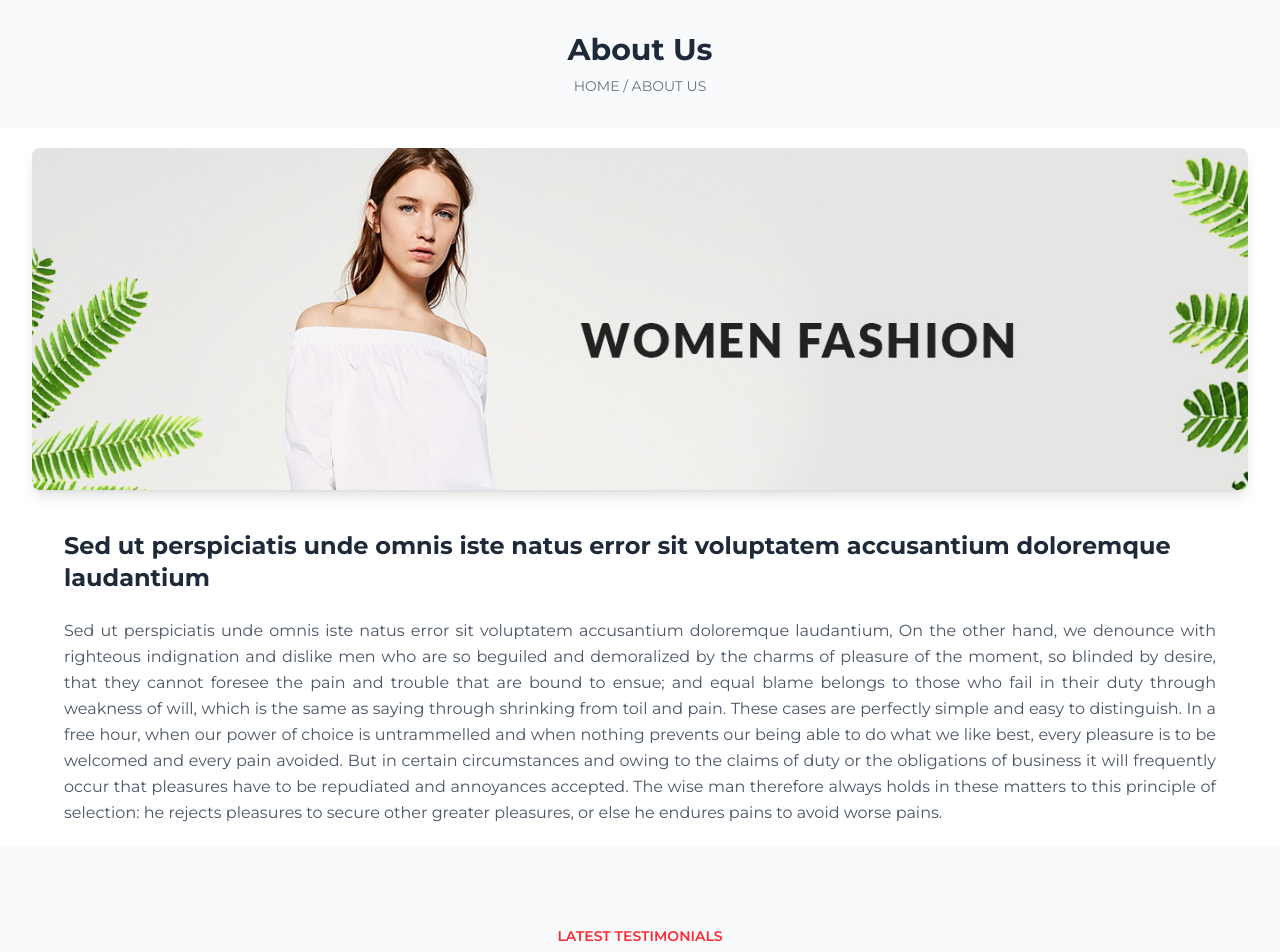
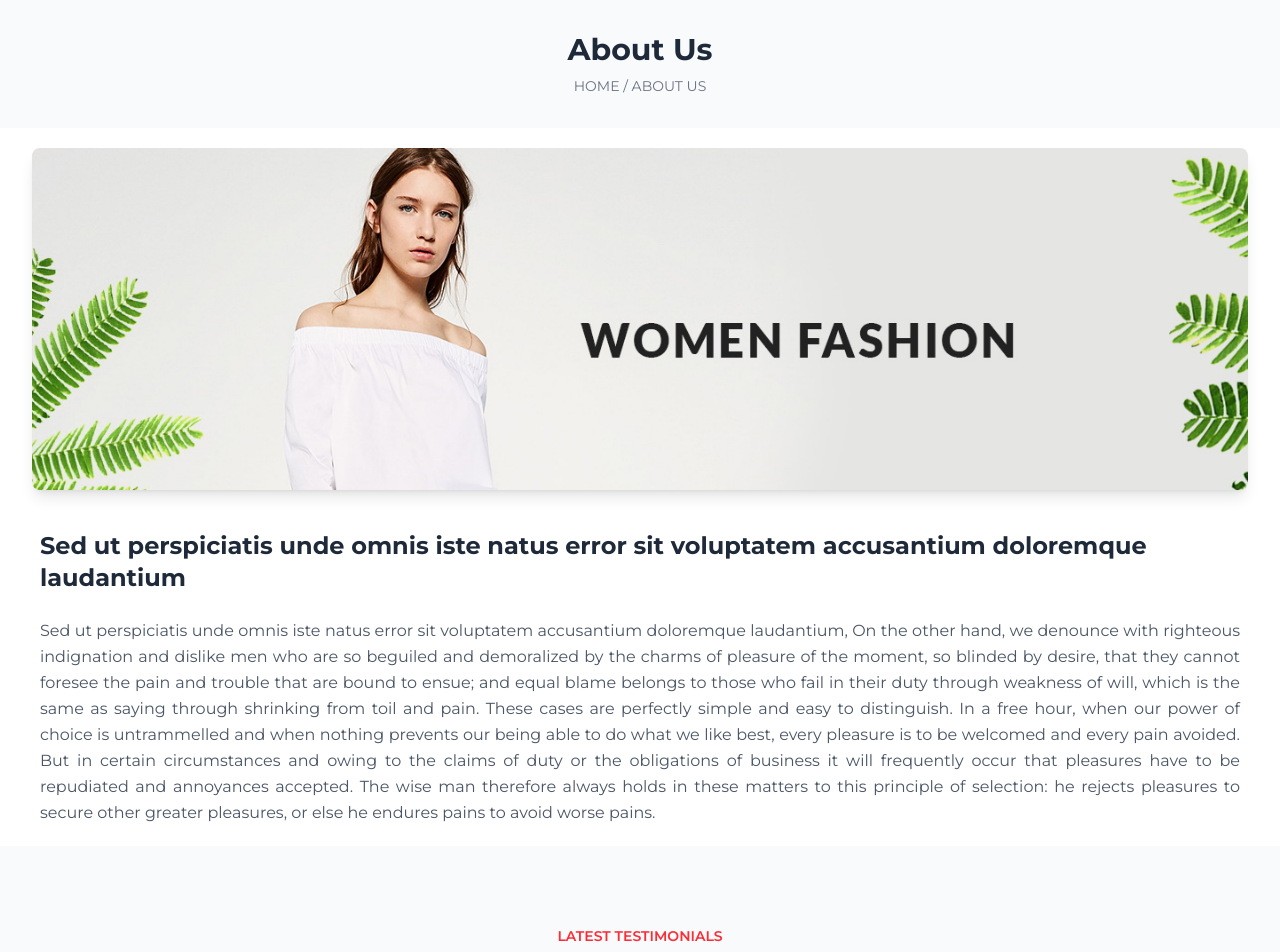
Before and after one commit to Amit123Singh/MAIPL-ecommerce, a React (Vite) app in the folder maipl-ecommerce/: page / in a window 1280 px wide. Shown: the top 952 px of the page. Built offline with nearby package versions, Linux system fonts and the light colour scheme.

Commit message:
Update App.jsx

```diff
--- a/maipl-ecommerce/src/App.jsx
+++ b/maipl-ecommerce/src/App.jsx
@@ -31,7 +31,7 @@ const HeroSection = () => (
 
 // About Text Section Component
 const AboutTextSection = () => (
-  <section className="py-5 mx-8">
+  <section className="py-5 mx-2">
     <div className=" px-4 sm:px-6 lg:px-8 text-center">
 
       <h3 className="text-2xl text-left md:text-2xl font-bold text-gray-800">
```
